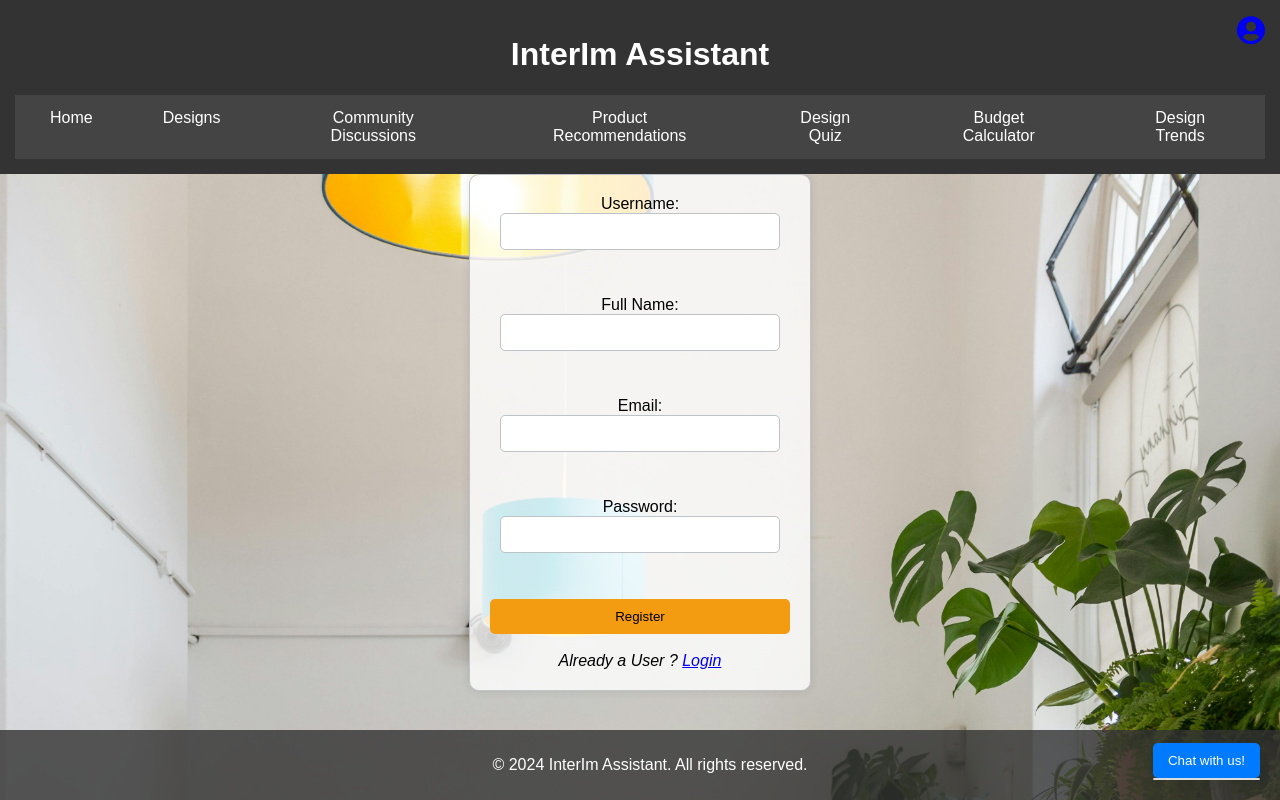
After one commit to Jimsonjs7/Interior-Designing-Assistance, a Django app: page /register/ in a window 1280 px wide. The commit adds this page. Run offline with Django 5.2, Linux system fonts and the light colour scheme.

Commit message:
first phase (1)

```diff
--- a/interior_designing/settings.py
+++ b/interior_designing/settings.py
@@ -59,7 +59,7 @@ ROOT_URLCONF = 'interior_designing.urls'
 TEMPLATES = [
     {
         'BACKEND': 'django.template.backends.django.DjangoTemplates',
-        'DIRS': [],
+        'DIRS': [BASE_DIR/'templates'],
         'APP_DIRS': True,
         'OPTIONS': {
             'context_processors': [
--- /dev/null
+++ b/interior_designing_assistance/templates/register.html
@@ -0,0 +1,31 @@
+{% extends "base.html" %}
+{% block title %}Register{% endblock %}
+{% block 'content' %}
+<div class="form-container">
+        <center>
+        <form method="POST">
+            {% csrf_token %}
+            <div>
+                <label for="username">Username:</label>
+                <input type="text" id="username" name="username" required>
+            </div><br><br>
+            <div>
+                <label for="full_name">Full Name:</label>
+                <input type="text" id="full_name" name="full_name" required>
+            </div><br><br>
+            <div>
+                <label for="email">Email:</label>
+                <input type="email" id="email" name="email" required>
+            </div><br><br>
+            <div>
+                <label for="password">Password:</label>
+                <input type="password" id="password" name="password" required>
+            </div><br><br>
+            <div>
+                <button type="submit">Register</button><br><br>
+                <i>Already a User ? <a href="{% url "login" %}">Login</a></i>
+            </div>
+        </form>
+        </center>
+</div>
+{% endblock %}
--- a/interior_designing_assistance/urls.py
+++ b/interior_designing_assistance/urls.py
@@ -3,7 +3,7 @@ from . import views
 
 urlpatterns = [
     path('', views.home, name='home'),
- #   path('contact/', views.contact, name='contact'),
-  #  path('dashboard/', views.dashboard, name='dashboard'),
+    path('login/', views.login, name='login'),
+    path('register/', views.register, name='register'),
    # path('about/', views.about, name='about'),
 ]
--- a/interior_designing_assistance/views.py
+++ b/interior_designing_assistance/views.py
@@ -1,13 +1,13 @@
 from django.shortcuts import render
 def home(request):
     return render(request,'home.html')
+
+def login(request):
+    return render(request, 'login.html')
+
+def register(request):
+    return render(request, 'register.html')
 """
-def contact(request):
-    return render(request, 'dashboard/contact.html')
-
-def dashboard(request):
-    return render(request, 'dashboard/dashboard.html')
-
 def about(request):
     return render(request, 'dashboard/about.html')
 
--- /dev/null
+++ b/static/script.js
@@ -0,0 +1,20 @@
+// Wait for DOM to load before running the script
+document.addEventListener('DOMContentLoaded', () => {
+    // Profile dropdown functionality
+    const profileButton = document.getElementById('profileButton');
+    const profileDropdown = document.getElementById('profileDropdown');
+
+    // Toggle dropdown visibility on click
+    profileButton.addEventListener('click', (event) => {
+        event.preventDefault();
+        profileDropdown.style.display =
+            profileDropdown.style.display === 'block' ? 'none' : 'block';
+    });
+
+    // Close dropdown when clicking outside
+    document.addEventListener('click', (event) => {
+        if (!profileButton.contains(event.target) && !profileDropdown.contains(event.target)) {
+            profileDropdown.style.display = 'none';
+        }
+    });
+});
--- a/static/styles.css
+++ b/static/styles.css
@@ -1,10 +1,13 @@
+
 body {
     font-family: Arial, sans-serif;
     margin: 0;
     padding: 0;
-    background: url("{% static 'home.jpg' %}") no-repeat center center fixed; /* Background image */
+   /* background: url("{% static 'home.jpg' %}") no-repeat center center fixed; /* Background image */
+    background-image: url("home.jpg") ;
     background-size: cover;  /* Cover entire background */
     color: white;  /* Text color */
+
 }
 header {
     background-color: rgba(51, 51, 51, 0.8);  /* Semi-transparent background */
@@ -43,6 +46,7 @@ nav ul li a {
 nav ul li a:hover {
     background-color: rgba(17, 17, 17, 0.8);  /* Semi-transparent hover effect */
     color: #ddd;
+    transform: scale(1.05);
 }
 
 nav ul .dropdown {
@@ -68,7 +72,7 @@ nav ul li:hover .dropdown {
 
 main {
     padding: 20px;
-    background-color: rgba(255, 255, 255, 0.8);  /* Semi-transparent background */
+    background-color:rgba(240, 240, 240, 0.41) ;  /* Semi-transparent background */
     border-radius: 10px;
     box-shadow: 0 4px 8px rgba(0, 0, 0, 0.1);  /* Soft shadow */
 }
@@ -86,6 +90,10 @@ footer {
 
 footer:hover {
     background-color: rgba(51, 51, 51, 1);  /* Full opacity on hover */
+    transform: scale(1.05);
+}
+h2{
+    color: #333;
 }
 
 /* Paragraph */
@@ -176,28 +184,154 @@ transform: translateX(5px); /* Slight shift to the right on hover */
     padding: 10px; border-top: 1px solid #ddd;
 }
 .features {
-    display: flex;
-    flex-wrap: wrap;
-    justify-content: center;
-    gap: 1.5rem;
-    padding: 2rem;
-    background-color: rgba(255, 255, 255, 0.9);
-}
-.feature {
-    background-color: rgba(255, 255, 255, 0.9);
-    border: 1px solid #ddd;
-    border-radius: 8px;
-    padding: 1.5rem;
-    width: 300px;
-    text-align: center;
-    box-shadow: 0 4px 6px rgba(0, 0, 0, 0.1);
-}
+        display: flex;
+        justify-content: space-around;
+        padding: 20px;
+    }
+
+    .feature {
+        text-align: center;
+        padding: 20px;
+        border: 1px solid #ccc;
+        border-radius: 5px;
+        background-color:rgba(240, 240, 240, 0.41) ;
+        margin: 10px;
+    }
 .feature h3 {
     margin-bottom: 1rem;
     font-size: 1.5rem;
-    color: #4a90e2;
+    color: black;
 }
 .feature p {
     font-size: 1rem;
     color: #666;
 }
+/* Profile Specific Styles */
+/* Profile Specific Styles */
+/* Header */
+header {
+    background-color: rgba(51, 51, 51, 0.8);
+    color: white;
+    padding: 15px;
+    position: relative; /* To position the profile icon absolutely within the header */
+}
+
+/* Navbar */
+nav ul {
+    list-style-type: none;
+    margin: 0;
+    padding: 0;
+    background-color: #444;
+    display: flex;
+    justify-content: center; /* Center the navbar */
+    position: relative;
+}
+
+nav ul li {
+    margin: 0 15px; /* Add some spacing between the items */
+}
+
+nav ul li a {
+    display: block;
+    color: white;
+    text-align: center;
+    padding: 14px 20px;
+    text-decoration: none;
+}
+
+nav ul li a:hover {
+    background-color: #111;
+}
+
+/* Profile Specific Styles */
+.profile-icon {
+    position: absolute; /* Position absolutely within the header */
+    right: 15px; /* Align to the right */
+    top: 15px; /* Align vertically within the header */
+    font-size: 1.8em; /* Increase the size of the icon */
+    color: white; /* Icon color */
+    cursor: pointer; /* Change cursor on hover */
+}
+
+.profile-dropdown {
+    display: none; /* Hidden by default */
+    position: absolute;
+    right: 0; /* Align dropdown to the right */
+    background-color: #444; /* Background color for dropdown */
+    border: 1px solid #333; /* Border for dropdown */
+    border-radius: 5px; /* Rounded corners */
+    box-shadow: 0 4px 8px rgba(0, 0, 0, 0.1); /* Subtle shadow for depth */
+    margin-top: 10px; /* Spacing from the profile icon */
+    min-width: 160px; /* Ensure the dropdown has a minimum width */
+    z-index: 1; /* Ensure it stays above other content */
+    flex-direction: column; /* Ensure the dropdown items stack vertically */
+    transition: background-color 0.3s;
+}
+
+.profile-dropdown li {
+    list-style: none; /* Remove bullet points */
+}
+
+.profile-dropdown li a {
+    display: block; /* Full block links */
+    color: white; /* White text color */
+    padding: 10px ; /* Padding for links */
+    font-size: 0.6em; /* Decrease the font size */
+    text-decoration: none; /* Remove underline */
+    transition: background-color 0.3s; /* Smooth transition for hover effect */
+}
+
+.profile-dropdown li a:hover {
+    background-color: #555; /* Change background on hover */
+    transform: scale(1.05);
+}
+
+/* Show dropdown on click */
+.profile-icon.open .profile-dropdown {
+    display: flex; /* Show dropdown as a flex container */
+}
+/* Form Styling */
+form {
+    background-color: rgba(255, 255, 255, 0.8); /* White background with opacity */
+    border: 1px solid #BDC3C7;  /* Light Grey */
+    border-radius: 10px;
+    margin: 0 auto;
+    padding: 20px;
+    width: 300px;
+    box-shadow: 0 0 10px rgba(0, 0, 0, 0.1);
+    color: black;
+}
+
+form input[type="text"],
+form input[type="email"],
+form input[type="password"] {
+    border: 1px solid #BDC3C7;
+    border-radius: 5px;
+    display: block;
+    margin-bottom: 10px;
+    padding: 10px;
+    width: calc(100% - 20px);
+    box-sizing: border-box;
+}
+
+form button {
+    background-color: #F39C12;  /* Orange */
+    border: none;
+    border-radius: 5px;
+    color: black;
+    cursor: pointer;
+    padding: 10px;
+    width: 100%;
+}
+
+.alr {
+    margin-top: 20px;
+    font-size: 16px;
+    text-align: center;
+}
+form button:hover {
+    background-color: #E67E22;
+}
+* {
+     transition: all 0.7s ease-in-out;
+}
--- a/templates/base.html
+++ b/templates/base.html
@@ -4,16 +4,16 @@
 <head>
     <meta charset="UTF-8">
     <meta name="viewport" content="width=device-width, initial-scale=1.0">
-    <title>Document</title>
+    <title>{% block 'title' %} Interior Design Home{% endblock  %}</title>
     <link rel="stylesheet" href="{% static "styles.css" %}">
+    <link rel="stylesheet" href="https://cdnjs.cloudflare.com/ajax/libs/font-awesome/5.15.4/css/all.min.css">
 </head>
-{% block content %}
 <body>
     <header>
         <h1>InterIm Assistant</h1>
         <nav>
             <ul>
-                <li><a href="home.html">Home</a></li>
+                <li><a href={% url 'home' %}>Home</a></li>
                 <li>
                     <a href="#">Designs</a>
                     <ul class="dropdown">
@@ -24,14 +24,43 @@
                     </ul>
                 </li>
                 <li><a href="community.html">Community Discussions</a></li>
-                <li><a href="recommendations.html">Product Recommendations</a></li>
+                <li>
+                    <a href="#">Product Recommendations</a>
+                    <ul class="dropdown">
+                        <li><a href="modern.html">Local Recommendations</a></li>
+                        <li><a href="classic.html">Online Recommendations</a></li>
+                    </ul>
+                </li>
                 <li><a href="quiz.html">Design Quiz</a></li>
                 <li><a href="budget-calculator.html">Budget Calculator</a></li>
                 <li><a href="trends.html">Design Trends</a></li>
+
             </ul>
         </nav>
+
+        <div class="profile-icon">
+            <a href="#" class="profile-link" id="profileButton">
+                <i class="fas fa-user-circle"></i>
+            </a>
+            <ul class="profile-dropdown" id="profileDropdown">
+                <li><a href={% url "login" %}>Login</a></li>
+                <li><a href="#">Manage Profiles</a></li>
+                <li><a href="#">My Account</a></li>
+                <li><a href="#">Contact Us</a></li>
+                <li><a href="#">Sign Out</a></li>
+            </ul>
+        </div>
     </header>
-    </body>
-    {% endblock  %}
-
+    {% block 'content' %}{% endblock  %}
+    <footer>
+        <p class="para-two">&copy; 2024 InterIm Assistant. All rights reserved.</p>
+    </footer>
+    <div id="chatbot">
+        <button id="chatbot-toggle">Chat with us!</button>
+        <div id="chatbot-interface" class="collapsed">
+            <!-- Chatbot interface content -->
+        </div>
+    </div>
+    <script src="{% static 'script.js' %}"></script>
+</body>
 </html>
```
Also changed, not shown: interior_designing_assistance/templates/home.html (+15 -51 lines), interior_designing_assistance/templates/login.html (added, +24 -0 lines), static/interiorwall.jpg (renamed from interior_designing_assistance/templates/interiorwall.jpg).
